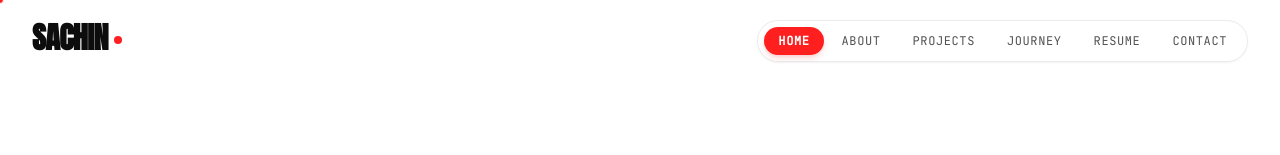
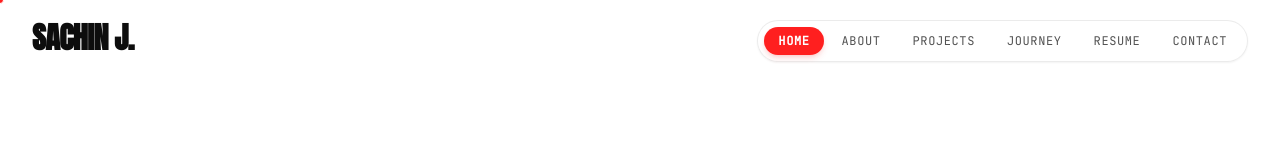
Before and after one commit to sachinj2004in-lab/sachinj.tech, a React (Vite) app: page / in a window 1280 px wide. Shown: the top 155 px of the page. Built offline with nearby package versions, Linux system fonts and the light colour scheme.

Commit message:
fix(client): update brand name to SACHIN J., replace resume PDF with new credentials, and ensure reload scroll reset

```diff
--- a/src/components/Chrome.tsx
+++ b/src/components/Chrome.tsx
@@ -199,13 +199,13 @@ export const Chrome: React.FC = () => {
               </div>
             </div>
 
-            {/* SACHIN in Anton */}
+            {/* SACHIN J. in Anton */}
             <div className="overflow-hidden py-1 sm:py-2 mt-1 sm:mt-2">
               <div
                 ref={nameTextRef}
                 className="font-display text-5xl sm:text-7xl md:text-[8vw] font-black text-white leading-[0.88] tracking-tight uppercase will-change-transform"
               >
-                SACHIN
+                SACHIN J.
               </div>
             </div>
 
--- a/src/engine/director.ts
+++ b/src/engine/director.ts
@@ -65,6 +65,7 @@ class ScrollDirector {
     if ('scrollRestoration' in history) {
       history.scrollRestoration = 'manual';
     }
+    window.scrollTo(0, 0);
 
     const prefersReducedMotion = window.matchMedia('(prefers-reduced-motion: reduce)').matches;
 
--- a/src/scenes/Hero.tsx
+++ b/src/scenes/Hero.tsx
@@ -35,9 +35,8 @@ export const Hero: React.FC = () => {
         <div className="max-w-7xl mx-auto px-4 sm:px-6 lg:px-8 flex items-center justify-start">
           <div className="flex items-center gap-1.5 focus:outline-none text-left select-none">
             <span className="font-display text-3xl font-black tracking-tight uppercase text-ink">
-              SACHIN
+              SACHIN J.
             </span>
-            <span className="w-2 h-2 rounded-full mt-1 bg-[#ff1f1f]" />
           </div>
         </div>
       </div>
```
Also changed, not shown: 2 other files (tests, documents, lock files or other folders).
